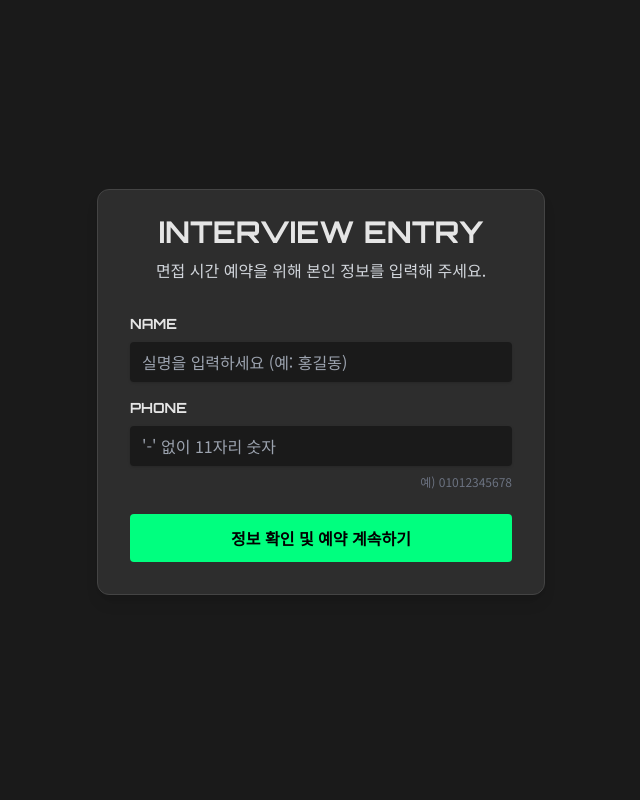
After one commit to 0neiszer0/book_member_maker, a Flask app: template templates/applicant_entry.html in a window 1280 px wide. The commit adds this page. Shown: the whole page, without its empty margins (319-959 px from the left). Run offline with Flask 3, Linux system fonts and the light colour scheme; the template is opened without the code that fills it, so the values that code supplies are empty; parts of the project's set-up code (start-up, migrations or seed data) failed here and were passed over; some libraries are stand-ins or nearby versions.

Commit message:
[update]  타임테이블 공유, 슬롯 클러스터링 등 주요 기능 추가 및 오류 수정
주요 기능 추가

로그인 없이 타임테이블을 공유하는 '읽기 전용' 링크 기능 구현

예약 현황에 따라 면접 슬롯이 자동 활성화/비활성화되는 클러스터링 기능 추가

비밀번호 없이 접근 키(URL)만으로 지원자가 입장하는 '빠른 입장' 기능 구현

개선 및 수정

지원자 예약/입장 페이지의 안내 문구 보강 및 텔레그램 알림에 요일 정보 추가

관리자 타임테이블 페이지 로딩 시 발생하던 JSON serializable 오류 해결

서버 시작 시 터미널에 지원자용 빠른 입장 링크 자동 출력

```diff
--- a/app.py
+++ b/app.py
@@ -16,6 +16,7 @@ import re
 import pandas as pd
 import numpy as np
 from deap import base, creator, tools, algorithms
+import uuid
 
 # .env 파일에서 환경 변수 로드
 load_dotenv()
@@ -213,6 +214,92 @@ def login():
     return render_template('login.html')
 
 
+# --- [신규] 접근 키가 포함된 링크를 처리하는 라우트 ---
+@app.route('/entry')
+def quick_entry():
+    # URL에서 key 파라미터 값을 가져옴 (예: /entry?key=hobanu-interview-2025-summer)
+    access_key = request.args.get('key')
+
+    # .env 파일에 저장된 키와 비교
+    expected_key = os.environ.get('APPLICANT_ACCESS_KEY')
+
+    if access_key == expected_key:
+        # 키가 일치하면, 이름과 연락처만 입력하는 전용 페이지를 보여줌
+        return render_template('applicant_entry.html')
+    else:
+        # 키가 없거나 일치하지 않으면, 일반 로그인 페이지로 리다이렉트
+        flash('유효하지 않은 접근 링크입니다.', 'danger')
+        return redirect(url_for('login'))
+
+
+# --- [신규] 전용 입장 페이지에서 이름/연락처를 받아 처리하는 라우트 ---
+@app.route('/process_entry', methods=['POST'])
+def process_quick_entry():
+    name = request.form.get('name')
+    phone = request.form.get('phone_number')
+
+    # 유효성 검사 (기존 로그인 로직과 동일)
+    if not (name and phone):
+        flash('이름과 연락처를 모두 입력해주세요.', 'danger')
+        return redirect(url_for('quick_entry'))  # 오류 시 다시 입력 페이지로
+
+    if not re.match(r'^[가-힣]{2,4}$', name) or not re.match(r'^\d{11}$', phone):
+        flash('이름 또는 연락처 형식이 올바르지 않습니다.', 'danger')
+        return redirect(url_for('quick_entry'))
+
+    # 비밀번호 확인 없이 바로 세션에 정보 저장 (로그인 처리)
+    session.clear()
+    session['user_role'] = 'applicant'
+    session['user_name'] = name
+    session['user_phone'] = phone
+
+    flash(f"{session['user_name']}님, 환영합니다!", 'success')
+    return redirect(url_for('interview_index'))
+
+
+# --- [신규] 관리자가 이벤트 공유 링크를 생성하는 API ---
+@app.route('/api/admin/events/<event_id>/generate_share_link', methods=['POST'])
+@login_required(role="admin")
+def generate_share_link(event_id):
+    try:
+        # 1. 추측 불가능한 고유 토큰 생성
+        token = str(uuid.uuid4())
+
+        # 2. DB의 해당 이벤트에 토큰 저장
+        supabase.table('events').update({'share_token': token}).eq('id', event_id).execute()
+
+        # 3. 완성된 공유 링크를 반환
+        link = f"{request.host_url}shared_timetable?token={token}"
+        return jsonify({'status': 'success', 'link': link})
+    except Exception as e:
+        app.logger.error(f"Error generating share link for event {event_id}: {e}")
+        return jsonify({'status': 'error', 'message': str(e)}), 500
+
+
+# --- [신규] 로그인 없이 공유 링크로 타임테이블을 보는 라우트 ---
+@app.route('/shared_timetable')
+def view_shared_timetable():
+    token = request.args.get('token')
+    if not token:
+        return "잘못된 접근입니다.", 400
+
+    try:
+        # 1. 토큰으로 이벤트를 검색
+        res = supabase.table('events').select('id, event_name').eq('share_token', token).single().execute()
+        event_data = res.data
+
+        # 2. '읽기 전용' 모드임을 템플릿에 전달
+        return render_template(
+            'timetable_view.html',
+            event=event_data,
+            event_id=event_data['id'],
+            user_role='guest',  # 사용자가 게스트임을 명시
+            is_shared_view=True  # 읽기 전용 뷰임을 나타내는 플래그
+        )
+    except Exception as e:
+        app.logger.error(f"Failed to load shared timetable with token {token}: {e}")
+        return "유효하지 않은 링크이거나 만료되었습니다.", 404
+
 @app.route('/logout')
 def logout():
     session.clear()
@@ -346,24 +433,52 @@ def delete_single_slot(slot_id):
         return jsonify({'status': 'error', 'message': str(e)}), 500
 
 
+# app.py
+
 @app.route('/admin/events/<event_id>/timetable')
 @login_required(role="admin")
 def admin_event_timetable(event_id):
+    app.logger.info("--- admin_event_timetable 함수 실행 시작 ---")
     try:
-        event_res = supabase.table('events').select('event_name').eq('id', event_id).single().execute()
-        # [추가] 모든 면접관의 목록을 불러옵니다.
+        # 1. 이벤트 정보 조회
+        app.logger.info(f"이벤트 조회 시도: ID = {event_id}")
+        event_res = supabase.table('events').select('id, event_name').eq('id', event_id).execute()
+
+        # 데이터가 있는지 확인
+        if not hasattr(event_res, 'data') or not event_res.data:
+            flash('해당 이벤트를 찾을 수 없습니다.', 'danger')
+            app.logger.warning(f"이벤트를 찾지 못함: ID = {event_id}")
+            return redirect(url_for('admin_dashboard'))
+
+        event_data = event_res.data[0]
+        app.logger.info(f"이벤트 조회 성공: {event_data}")
+
+        # 2. 면접관 목록 조회
+        app.logger.info("면접관 목록 조회 시도...")
         interviewers_res = supabase.table('interviewers').select('id, name').order('name').execute()
+
+        # 데이터가 있는지 확인 (가장 확실한 방법)
+        interviewers_data = interviewers_res.data if hasattr(interviewers_res, 'data') else []
+        app.logger.info(f"면접관 목록 조회 성공: {len(interviewers_data)}명")
+
+        # 3. 템플릿 렌더링 시도
+        app.logger.info("render_template 호출 직전...")
+        app.logger.info(
+            f"전달할 데이터: event={event_data}, event_id={event_data['id']}, all_interviewers={interviewers_data}")
 
         return render_template(
             'timetable_view.html',
-            event=event_res.data,
-            event_id=event_id,
+            event=event_data,
+            event_id=event_data['id'],
             user_role=session['user_role'],
-            # [추가] 템플릿으로 면접관 목록 전달
-            all_interviewers=interviewers_res.data
+            all_interviewers=interviewers_data,
+            is_shared_view=False  # [수정] 이 값을 명시적으로 전달
         )
+
     except Exception as e:
-        flash(f"타임테이블 로딩 오류: {e}", "danger")
+        # [중요] 오류 발생 시, 상세한 전체 오류 내용을 로그에 기록
+        app.logger.error("!!! admin_event_timetable 함수에서 예외 발생 !!!", exc_info=True)
+        flash(f"타임테이블 로딩 중 예측하지 못한 오류 발생: {e}", "danger")
         return redirect(url_for('admin_dashboard'))
 
 
@@ -419,25 +534,57 @@ def generate_slots(event_id):
 
 
 @app.route('/api/events/<event_id>/timetable_data')
-@login_required()
 def get_timetable_data(event_id):
-    """[수정] 여러 명의 면접관 이름을 모두 가져와서 조합합니다."""
+    """[수정] 로깅을 추가하여 데이터 흐름을 추적합니다."""
+    app.logger.info(f"--- 타임테이블 데이터 요청 시작 (Event ID: {event_id}) ---")
     try:
-        slots_res = supabase.table('time_slots').select('*').eq('event_id', event_id).order(
-            'slot_datetime').execute().data
-        all_interviewer_ids = set()
+        # --- 1. 슬롯 정보 조회 ---
+        response_slots = supabase.table('time_slots').select('*').eq('event_id', event_id).order(
+            'slot_datetime').execute()
+        slots_res = response_slots.data if hasattr(response_slots, 'data') and response_slots.data else []
+        app.logger.info(f"1. 슬롯 조회 완료: {len(slots_res)}개 슬롯 발견")
+
+        # --- 중간 데이터 확인 (로깅) ---
+        # 로깅을 위해 필요한 데이터만 간추려서 확인합니다.
+        interviewer_ids_to_fetch = set()
         for s in slots_res:
             if s.get('interviewer_ids'):
-                all_interviewer_ids.update(s['interviewer_ids'])
+                interviewer_ids_to_fetch.update(s['interviewer_ids'])
 
         booked_slot_ids = [s['id'] for s in slots_res if s['is_booked']]
-        reservations_data = supabase.table('reservations').select('slot_id, applicant_id').in_('slot_id',
-                                                                                               booked_slot_ids).execute().data if booked_slot_ids else []
-        applicant_ids = {r['applicant_id'] for r in reservations_data}
-        applicants_data = supabase.table('applicants').select('*').in_('id', list(
-            applicant_ids)).execute().data if applicant_ids else []
-        interviewers_data = supabase.table('interviewers').select('id, name').in_('id', list(
-            all_interviewer_ids)).execute().data if all_interviewer_ids else []
+        app.logger.info(f"2. 예약된 슬롯 ID: {booked_slot_ids}")
+        app.logger.info(f"3. 필요한 면접관 ID: {interviewer_ids_to_fetch}")
+
+        # --- 2. 관련 정보 조회 ---
+        reservations_data = []
+        if booked_slot_ids:
+            response_reservations = supabase.table('reservations').select('slot_id, applicant_id').in_('slot_id',
+                                                                                                       booked_slot_ids).execute()
+            reservations_data = response_reservations.data if hasattr(response_reservations,
+                                                                      'data') and response_reservations.data else []
+        app.logger.info(f"4. 예약 정보 조회 완료: {len(reservations_data)}개 예약 발견")
+
+        applicant_ids_to_fetch = {r['applicant_id'] for r in reservations_data}
+        app.logger.info(f"5. 필요한 지원자 ID: {applicant_ids_to_fetch}")
+
+        applicants_data = []
+        if applicant_ids_to_fetch:
+            response_applicants = supabase.table('applicants').select('*').in_('id',
+                                                                               list(applicant_ids_to_fetch)).execute()
+            applicants_data = response_applicants.data if hasattr(response_applicants,
+                                                                  'data') and response_applicants.data else []
+        app.logger.info(f"6. 지원자 정보 조회 완료: {len(applicants_data)}명 정보 발견")
+
+        interviewers_data = []
+        if interviewer_ids_to_fetch:
+            response_interviewers = supabase.table('interviewers').select('id, name').in_('id', list(
+                interviewer_ids_to_fetch)).execute()
+            interviewers_data = response_interviewers.data if hasattr(response_interviewers,
+                                                                      'data') and response_interviewers.data else []
+        app.logger.info(f"7. 면접관 정보 조회 완료: {len(interviewers_data)}명 정보 발견")
+
+        # --- 3. 데이터 가공 ---
+        app.logger.info("8. 데이터 가공 시작...")
         applicants_map = {a['id']: a for a in applicants_data}
         interviewers_map = {i['id']: i['name'] for i in interviewers_data}
         reservation_map = {r['slot_id']: r['applicant_id'] for r in reservations_data}
@@ -449,10 +596,16 @@ def get_timetable_data(event_id):
                 slot['interviewer_names'] = ', '.join(
                     [interviewers_map.get(i_id, "알 수 없음") for i_id in slot['interviewer_ids']])
             if slot['id'] in reservation_map:
-                slot['applicant'] = applicants_map.get(reservation_map[slot['id']])
+                applicant_id = reservation_map[slot['id']]
+                slot['applicant'] = applicants_map.get(applicant_id)  # .get()은 키가 없으면 None을 반환하여 안전
+
+        app.logger.info("9. 데이터 가공 완료. JSON 변환 시도...")
+        app.logger.info(f"최종 데이터: {slots_res}")  # 최종 데이터를 로그로 출력
+
         return jsonify(slots_res)
+
     except Exception as e:
-        app.logger.error(f"Error getting timetable data: {e}")
+        app.logger.error(f"!!! get_timetable_data 함수에서 오류 발생: {e}", exc_info=True)  # exc_info=True로 상세한 오류 위치 추적
         return jsonify({'error': str(e)}), 500
 
 
@@ -472,10 +625,15 @@ def toggle_slot_active(slot_id):
 def cancel_reservation(slot_id):
     """관리자가 예약을 취소하는 API"""
     try:
+        # --- [신규] 취소할 슬롯의 event_id를 먼저 가져옴 ---
+        slot_res = supabase.table('time_slots').select('event_id').eq('id', slot_id).single().execute()
+        event_id = slot_res.data['event_id']
         # 예약 테이블에서 해당 슬롯 ID의 예약을 삭제합니다.
         supabase.table('reservations').delete().eq('slot_id', slot_id).execute()
         # 시간 슬롯 테이블에서 is_booked 상태를 false로 되돌립니다.
         supabase.table('time_slots').update({'is_booked': False}).eq('id', slot_id).execute()
+        # --- [신규] 예약 취소 후 슬롯 클러스터링 함수 호출 ---
+        update_active_slots_for_clustering(event_id)
 
         return jsonify({'status': 'success', 'message': '예약이 성공적으로 취소되었습니다.'})
     except Exception as e:
@@ -643,6 +801,67 @@ def update_applicant_info(applicant_id):
         app.logger.error(f"Error updating applicant info for {applicant_id}: {e}")
         return jsonify({'status': 'error', 'message': str(e)}), 500
 
+
+def update_active_slots_for_clustering(event_id):
+    """
+    특정 이벤트의 예약 현황을 기반으로 슬롯을 클러스터링(군집화)하도록
+    is_active 상태를 동적으로 업데이트하는 함수.
+    """
+    try:
+        # 1. 해당 이벤트의 모든 슬롯 정보를 가져옵니다.
+        all_slots_res = supabase.table('time_slots').select('id, slot_datetime, is_booked').eq('event_id',
+                                                                                               event_id).order(
+            'slot_datetime').execute()
+        all_slots = all_slots_res.data
+        if not all_slots:
+            return  # 슬롯이 없으면 아무것도 하지 않음
+
+        # 2. 예약된 슬롯들의 시간만 추출합니다.
+        booked_times = [datetime.fromisoformat(slot['slot_datetime'].replace('Z', '+00:00')) for slot in all_slots if
+                        slot['is_booked']]
+
+        # 3. 예약이 하나도 없으면, 모든 슬롯을 활성화 상태로 두고 종료 (관리자가 설정한 초기 상태 유지)
+        if not booked_times:
+            supabase.table('time_slots').update({'is_active': True}).eq('event_id', event_id).execute()
+            app.logger.info(f"Event {event_id}: No bookings found. All slots activated.")
+            return
+
+        # 4. 예약된 시간 앞뒤로 활성화할 버퍼(시간 간격)를 설정합니다. (예: 30분)
+        buffer = timedelta(minutes=15)
+
+        slots_to_activate = set()
+        slots_to_deactivate = set()
+
+        # 5. 모든 슬롯을 순회하며 활성화/비활성화 여부 결정
+        for slot in all_slots:
+            # 이미 예약된 슬롯은 항상 활성 상태로 둡니다.
+            if slot['is_booked']:
+                slots_to_activate.add(slot['id'])
+                continue
+
+            slot_time = datetime.fromisoformat(slot['slot_datetime'].replace('Z', '+00:00'))
+            is_near_booking = False
+            # 현재 슬롯이 예약된 시간들의 버퍼 안에 있는지 확인
+            for booked_time in booked_times:
+                if (booked_time - buffer) <= slot_time <= (booked_time + buffer):
+                    is_near_booking = True
+                    break
+
+            if is_near_booking:
+                slots_to_activate.add(slot['id'])
+            else:
+                slots_to_deactivate.add(slot['id'])
+
+        # 6. 데이터베이스 업데이트 실행
+        if slots_to_activate:
+            supabase.table('time_slots').update({'is_active': True}).in_('id', list(slots_to_activate)).execute()
+        if slots_to_deactivate:
+            supabase.table('time_slots').update({'is_active': False}).in_('id', list(slots_to_deactivate)).execute()
+
+        app.logger.info(f"Event {event_id}: Clustered slots around bookings.")
+
+    except Exception as e:
+        app.logger.error(f"Error updating slots for clustering (Event ID: {event_id}): {e}")
 
 # --- 4.2. 독서 모임 조 편성 (관리자 전용) ---
 def gender_balance_score(group, members):
@@ -1191,7 +1410,19 @@ def interview_create_reservation():
             event_res = supabase.table('events').select('event_name').eq('id', slot_response[
                 'event_id']).single().execute().data
             event_name = event_res['event_name']
-            reserved_time_str = format_datetime_filter(slot_response['slot_datetime'])
+
+            # --- [수정] 요일을 포함한 시간 문자열 생성 로직 ---
+            KST = timezone(timedelta(hours=9))
+            utc_dt = datetime.fromisoformat(slot_response['slot_datetime'].replace('Z', '+00:00'))
+            kst_dt = utc_dt.astimezone(KST)
+
+            weekdays_kr = ["월", "화", "수", "목", "금", "토", "일"]
+            day_of_week = weekdays_kr[kst_dt.weekday()]  # 요일을 숫자로 받아(월=0) 한국어 요일로 변환
+
+            # 최종 시간 문자열 포맷팅
+            reserved_time_str = kst_dt.strftime(f"%Y년 %m월 %d일 ({day_of_week}) %p %I:%M").replace("AM", "오전").replace(
+                "PM", "오후")
+            # --- 수정 끝 ---
 
             # 텔레그램 메시지 내용 구성
             message = (
@@ -1207,6 +1438,10 @@ def interview_create_reservation():
 
         except Exception as e:
             app.logger.error(f"예약 후 텔레그램 알림 발송 중 오류 발생: {e}")
+
+        # --- [신규] 예약 완료 후 슬롯 클러스터링 함수 호출 ---
+        event_id = slot_response['event_id']
+        update_active_slots_for_clustering(event_id)
 
         return jsonify({"message": "예약이 성공적으로 완료되었습니다."}), 201
 
@@ -1253,8 +1488,17 @@ def interview_check_reservation():
         app.logger.debug(f"Reservation check for {phone} found no data: {e}")
         return jsonify({"error": "예약 정보를 찾을 수 없습니다."}), 404
 
+
 # ==============================================================================
 # --- 7. 서버 실행 ---
 # ==============================================================================
 if __name__ == '__main__':
+    # --- [신규] 서버 시작 시 지원자용 빠른 접속 링크 출력 ---
+    access_key = os.environ.get('APPLICANT_ACCESS_KEY')
+    if access_key:
+        print("\n" + "=" * 60)
+        print("✅ 지원자용 빠른 접속 링크 (Applicant Quick Entry Link):")
+        print(f"   http://127.0.0.1:5000/entry?key={access_key}")
+        print("=" * 60 + "\n")
+
     app.run(host='0.0.0.0', port=5000, debug=True)
--- /dev/null
+++ b/templates/applicant_entry.html
@@ -0,0 +1,45 @@
+<!DOCTYPE html>
+<html lang="ko">
+<head>
+    <meta charset="UTF-8">
+    <meta name="viewport" content="width=device-width, initial-scale=1.0">
+    <title>면접 예약</title>
+    <script src="https://cdn.tailwindcss.com"></script>
+    <link href="https://fonts.googleapis.com/css2?family=Noto+Sans+KR:wght@400;700&family=Orbitron:wght@400;700&display=swap" rel="stylesheet">
+    <style>
+        :root { --eva-purple: #6A0DAD; --eva-green: #00FF7F; --bg-dark: #1A1A1A; --card-dark: #2D2D2D; --text-light: #E5E5E5; --border-dark: #444444; }
+        body { font-family: 'Noto Sans KR', sans-serif; background-color: var(--bg-dark); color: var(--text-light); }
+        h1, label { font-family: 'Orbitron', sans-serif; text-transform: uppercase; }
+        .eva-card { background-color: var(--card-dark); border: 1px solid var(--border-dark); }
+        .eva-button { background-color: var(--eva-green); color: black; font-weight: bold; }
+        .eva-input { background-color: #1A1A1A; border-color: var(--border-dark); color: var(--text-light); }
+        .eva-input:focus { border-color: var(--eva-green); outline: none; box-shadow: 0 0 0 2px var(--eva-green); }
+    </style>
+</head>
+<body class="flex items-center justify-center h-screen p-4">
+    <div class="w-full max-w-md">
+        <form action="/process_entry" method="post" class="eva-card shadow-lg rounded-xl px-8 pt-6 pb-8 mb-4">
+            <div class="text-center mb-8">
+                <h1 class="text-3xl font-bold text-eva-green">INTERVIEW ENTRY</h1>
+                <p class="mt-2 text-gray-300">면접 시간 예약을 위해 본인 정보를 입력해 주세요.</p>
+            </div>
+
+            <div class="mb-4">
+                <label for="name" class="block text-sm font-bold mb-2">NAME</label>
+                <input type="text" id="name" name="name" required pattern="^[가-힣]{2,4}$" title="이름은 2~4자의 한글로 입력해주세요." class="eva-input shadow rounded w-full py-2 px-3" placeholder="실명을 입력하세요 (예: 홍길동)">
+            </div>
+
+            <div class="mb-2">
+                <label for="phone_number" class="block text-sm font-bold mb-2">PHONE</label>
+                <input type="tel" id="phone_number" name="phone_number" required placeholder="'-' 없이 11자리 숫자" pattern="^\d{11}$" title="연락처는 11자리 숫자로 입력해주세요." class="eva-input shadow rounded w-full py-2 px-3">
+            </div>
+
+            <p class="text-xs text-gray-500 mb-6 text-right">예) 01012345678</p>
+
+            <button type="submit" class="eva-button w-full font-bold py-3 px-4 rounded text-base">
+                정보 확인 및 예약 계속하기
+            </button>
+        </form>
+    </div>
+</body>
+</html>
```
Also changed, not shown: templates/admin_dashboard.html (+26 -1 lines), templates/interview_applicant_view.html (+21 -23 lines), templates/timetable_view.html (+22 -0 lines).
